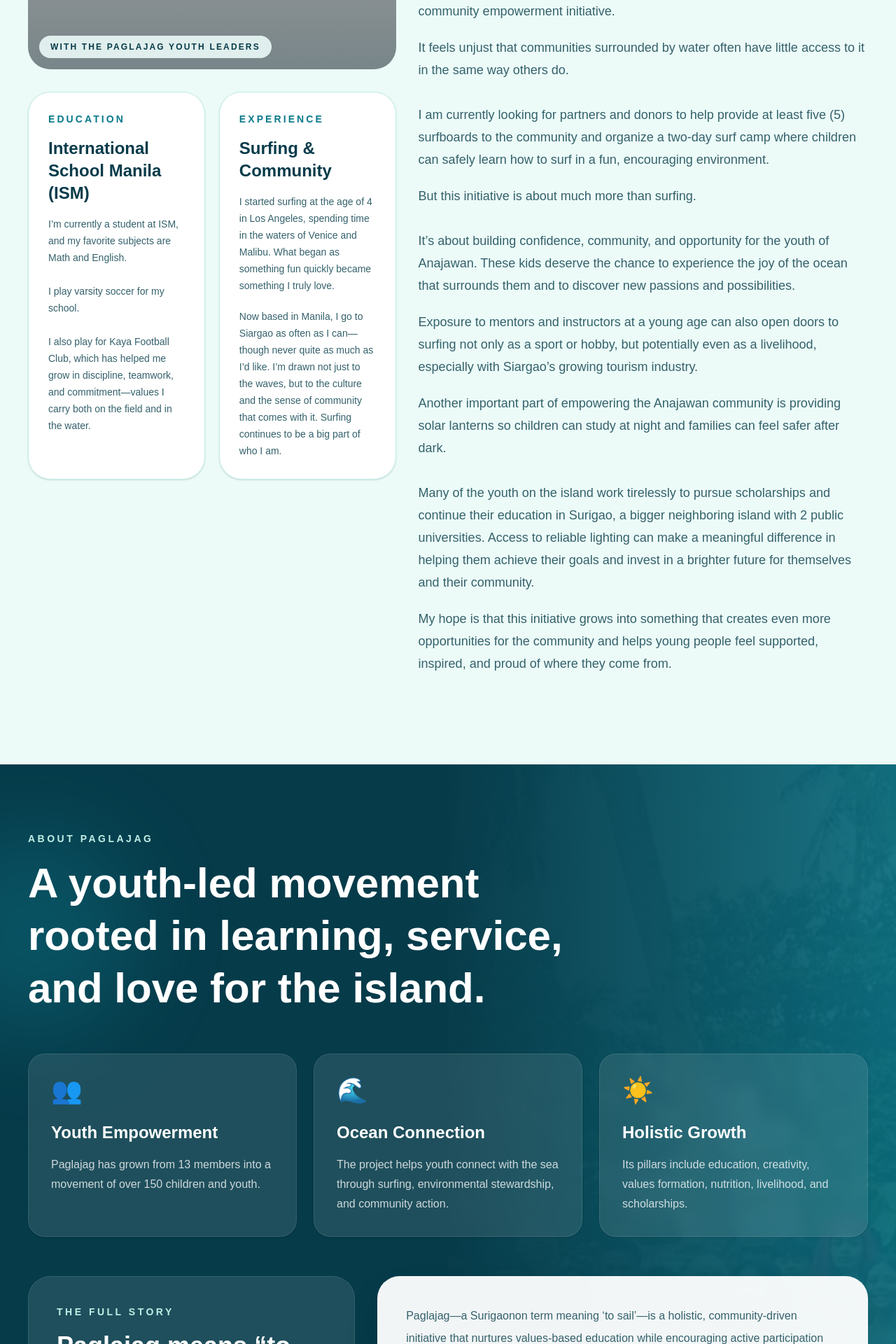
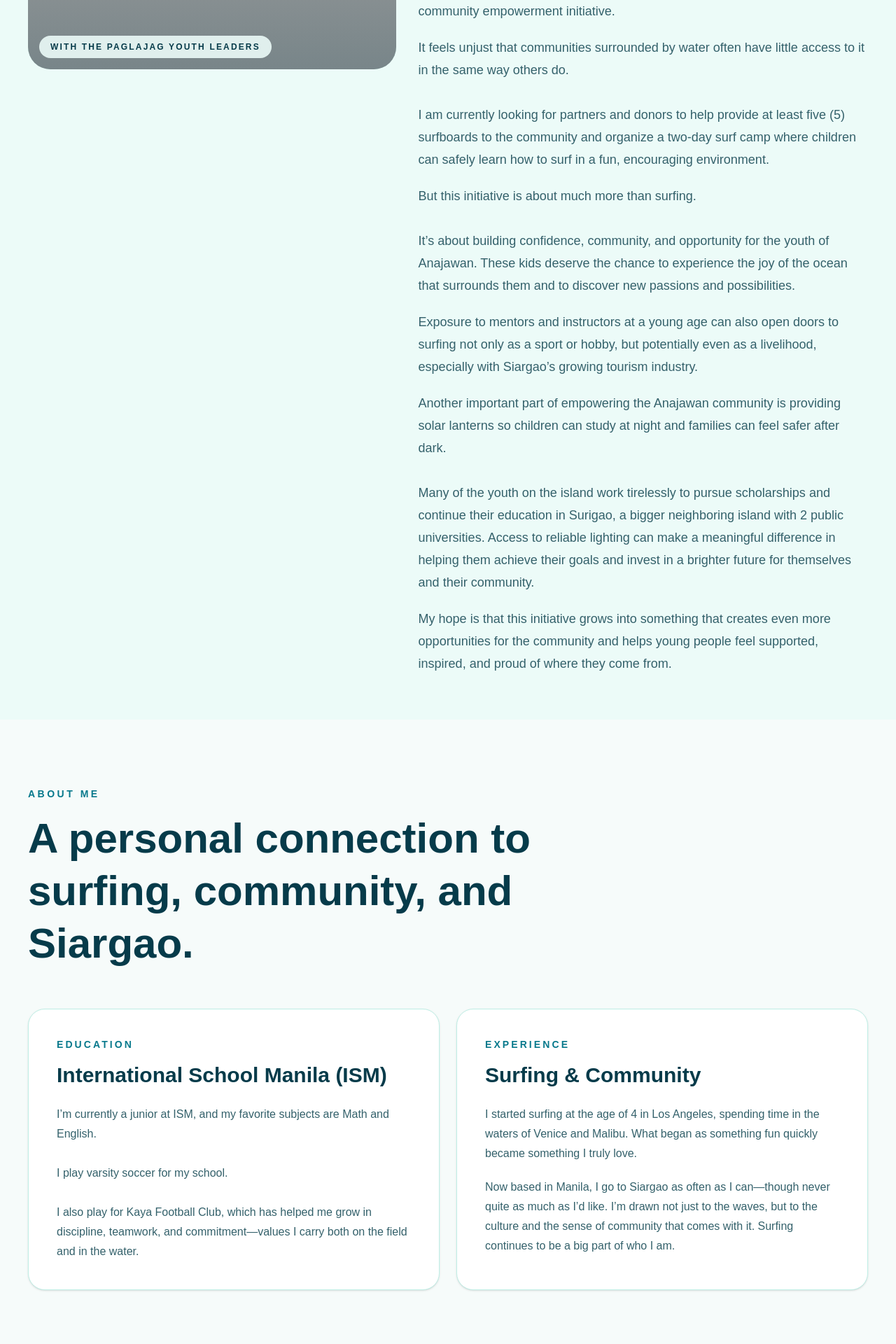
Before and after one commit to mikekerveillant/paglajag-surf, a Next.js app: page / in a window 1280 px wide. Shown: the part 2760-4680 px from the top of the page at 70% size. Built offline with nearby package versions, Linux system fonts and the light colour scheme; grey boxes are pictures that could not be loaded.

Commit message:
Update hero text

```diff
--- a/app/page.tsx
+++ b/app/page.tsx
@@ -417,49 +417,7 @@ export default function SiargaoSurfCampLandingPage() {
           />
 
 
-          <div className="mt-8 grid grid-cols-1 gap-5 md:grid-cols-2">
-            <div className="rounded-[2rem] border border-[#BFEFE6] bg-white p-7 shadow-sm">
-              <p className="text-sm font-semibold uppercase tracking-[0.22em] text-[#08798C]">
-                Education
-              </p>
-
-              <h3 className="mt-4 text-2xl font-semibold text-[#063B4A]">
-                International School Manila (ISM)
-              </h3>
-
-              <p className="mt-4 text-sm leading-6 text-[#34616B]">
-                I’m currently a student at ISM, and my favorite subjects are Math and English.
-                <br />
-                <br />
-                I play varsity soccer for my school.
-                <br />
-                <br />
-                I also play for Kaya Football Club, which has helped me grow in discipline, teamwork, and commitment—values I carry both on the field and in the water.
-              </p>
-            </div>
-
-            <div className="rounded-[2rem] border border-[#BFEFE6] bg-white p-7 shadow-sm">
-              <p className="text-sm font-semibold uppercase tracking-[0.22em] text-[#08798C]">
-                Experience
-              </p>
-
-              <h3 className="mt-4 text-2xl font-semibold text-[#063B4A]">
-                Surfing & Community
-              </h3>
-
-              <p className="mt-4 text-sm leading-6 text-[#34616B]">
-                I started surfing at the age of 4 in Los Angeles, spending time in the waters of Venice and Malibu.
-                What began as something fun quickly became something I truly love.
-              </p>
-
-              <p className="mt-5 text-sm leading-6 text-[#34616B]">
-                Now based in Manila, I go to Siargao as often as I can—though never quite as much as I’d like.
-                I’m drawn not just to the waves, but to the culture and the sense of community that comes with it.
-                Surfing continues to be a big part of who I am.
-              </p>
-            </div>
           </div>
-        </div>
 
         <div className="flex flex-col justify-center">
           <SectionEyebrow>The Beginning</SectionEyebrow>
@@ -503,6 +461,64 @@ export default function SiargaoSurfCampLandingPage() {
           </p>
         </div>
       </div>
+      </section>
+
+            <section className="bg-[#F6FBFA] px-6 py-24 md:px-10">
+        <div className="mx-auto max-w-7xl">
+          <div className="mb-14 max-w-3xl">
+            <SectionEyebrow>About Me</SectionEyebrow>
+            <h2 className="text-4xl font-semibold leading-tight text-[#063B4A] md:text-6xl">
+              A personal connection to surfing, community, and Siargao.
+            </h2>
+          </div>
+
+          <div className="grid grid-cols-1 gap-6 lg:grid-cols-2">
+            <Card className="border border-[#BFEFE6] bg-white shadow-sm">
+              <div className="p-8 md:p-10">
+                <p className="text-sm font-semibold uppercase tracking-[0.22em] text-[#08798C]">
+                  Education
+                </p>
+
+                <h3 className="mt-4 text-3xl font-semibold text-[#063B4A]">
+                  International School Manila (ISM)
+                </h3>
+
+                <p className="mt-6 text-base leading-7 text-[#34616B]">
+                  I’m currently a junior at ISM, and my favorite subjects are Math and English.
+                  <br />
+                  <br />
+                  I play varsity soccer for my school.
+                  <br />
+                  <br />
+                  I also play for Kaya Football Club, which has helped me grow in discipline, teamwork, and commitment—values I carry both on the field and in the water.
+                </p>
+              </div>
+            </Card>
+
+            <Card className="border border-[#BFEFE6] bg-white shadow-sm">
+              <div className="p-8 md:p-10">
+                <p className="text-sm font-semibold uppercase tracking-[0.22em] text-[#08798C]">
+                  Experience
+                </p>
+
+                <h3 className="mt-4 text-3xl font-semibold text-[#063B4A]">
+                  Surfing & Community
+                </h3>
+
+                <p className="mt-6 text-base leading-7 text-[#34616B]">
+                  I started surfing at the age of 4 in Los Angeles, spending time in the waters of Venice and Malibu.
+                  What began as something fun quickly became something I truly love.
+                </p>
+
+                <p className="mt-5 text-base leading-7 text-[#34616B]">
+                  Now based in Manila, I go to Siargao as often as I can—though never quite as much as I’d like.
+                  I’m drawn not just to the waves, but to the culture and the sense of community that comes with it.
+                  Surfing continues to be a big part of who I am.
+                </p>
+              </div>
+            </Card>
+          </div>
+        </div>
       </section>
 
       <WaveDivider />
```
